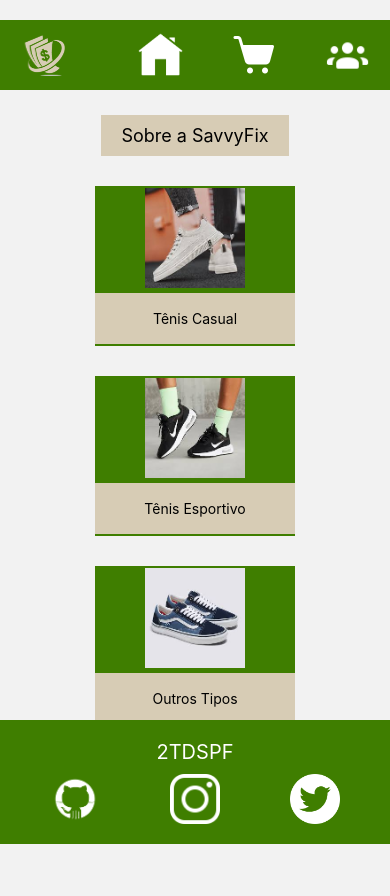
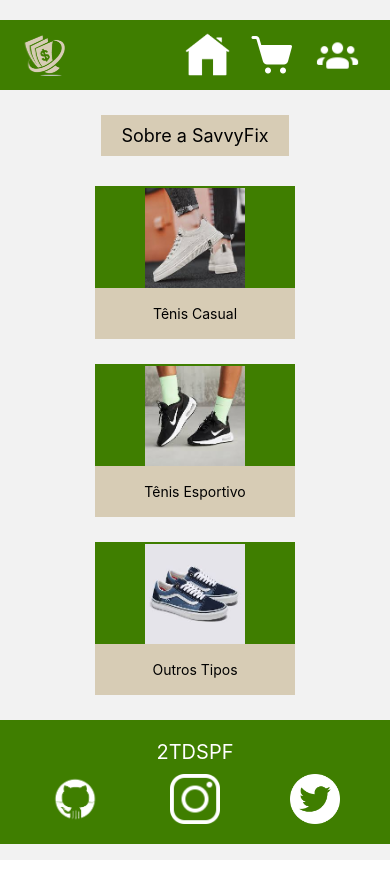
Before and after one commit to DouglasAraujo0/SavvyFix-Mobile, a React Native app: screen /Home in a window 390 px wide. After the commit the page ends 860 px from the top, so only its background shows below. Built offline with nearby package versions, Linux system fonts and the light colour scheme.

Commit message:
finishing the Home screen

```diff
--- a/src/components/Header.tsx
+++ b/src/components/Header.tsx
@@ -24,13 +24,13 @@ export default function Header() {
           source={require('../../assets/SavvyFix2.png')}
           style={styles.logo}
         />
+        <View style={styles.rightIcons}>
           <TouchableOpacity style={styles.touchableArea} onPress={home}>
             <Image
               source={require('../../assets/icons8-home-250.png')}
               style={styles.rightImage}
             />
           </TouchableOpacity>
-
           <TouchableOpacity style={styles.touchableArea} onPress={carrinho}>
             <Image
               source={require('../../assets/icons8-shopping-cart-90.png')}
@@ -43,6 +43,7 @@ export default function Header() {
               style={styles.rightImage}
             />
           </TouchableOpacity>
+        </View>
       </View>
     </View>
   );
@@ -66,12 +67,16 @@ const styles = StyleSheet.create({
     height: 50,
     marginRight: 20,
   },
+  rightIcons: {
+    flexDirection: 'row',
+    alignItems: 'center',
+  },
   touchableArea: {
     marginLeft: 10,
+    paddingRight: 10,
   },
   rightImage: {
     width: 45,
     height: 45,
-
   },
 });
--- a/src/screens/Home.tsx
+++ b/src/screens/Home.tsx
@@ -97,7 +97,7 @@ const styles = StyleSheet.create({
   },
   square: {
     width: 200,
-    height: 160,
+    height: 148,
     backgroundColor: '#3F7E00',
     justifyContent: 'center',
     alignItems: 'center',
@@ -106,6 +106,9 @@ const styles = StyleSheet.create({
   imageInside: {
     width: 100,
     height: 100,
+    marginTop: 6,
+    marginBottom: -5,
+    resizeMode: 'cover',
   },
   optionName: {
     marginTop: 5,
```
Lines whose indentation alone changed are shown as unchanged.
